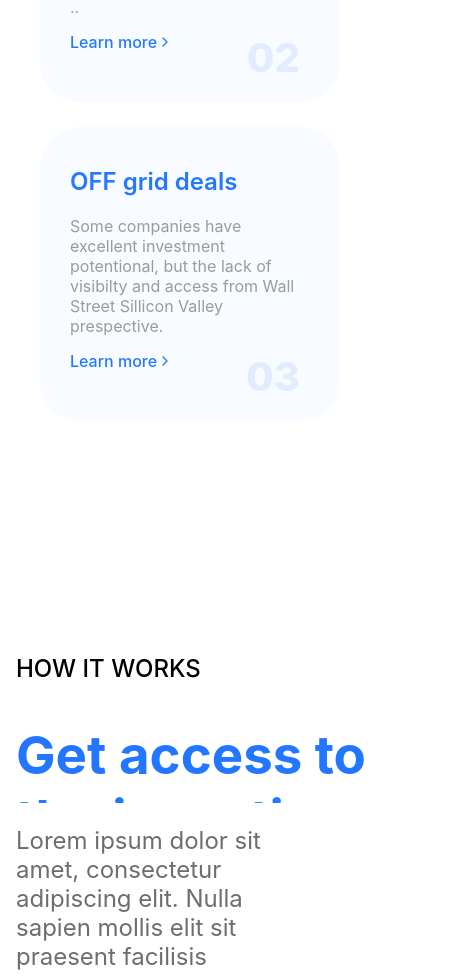
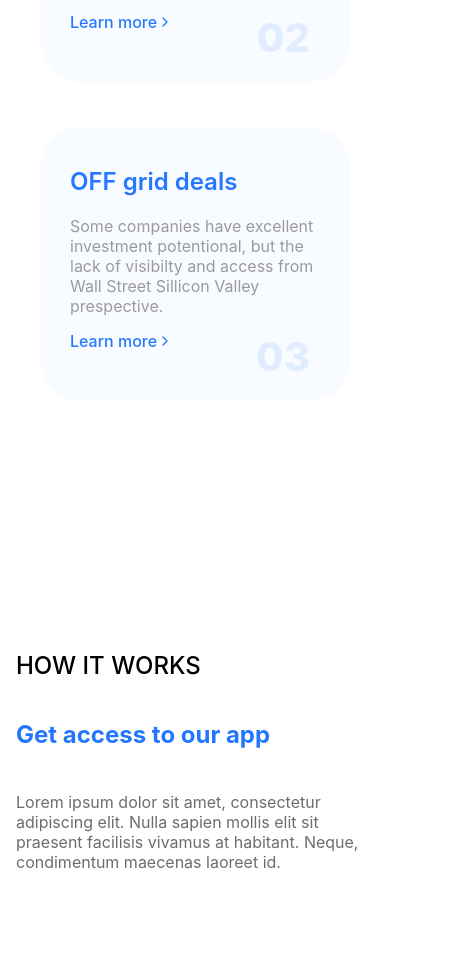
Before and after one commit to mhmdmaani/taskUAE, a React (Create React App) app: page / in a window 390 px wide. Shown: the part 1020-1997 px from the top of the page, 474 px wide, since content can reach past the window. Built offline with nearby package versions, Linux system fonts and the light colour scheme.

Commit message:
fix some responsive issues

```diff
--- a/src/components/cards/TransformedCard.js
+++ b/src/components/cards/TransformedCard.js
@@ -22,6 +22,9 @@ const StyledContainer = styled.div`
   position: relative;
   min-height: 300px;
   min-width: 300px;
+  @media (max-width: 600px) {
+    min-width: auto;
+  }
 `;
 const StyledSection = styled.div`
   transform: ${props=>specifyTransform(props)};
--- a/src/sections/howWroks/Descriptions.js
+++ b/src/sections/howWroks/Descriptions.js
@@ -1,4 +1,4 @@
-import { useMediaQuery } from '@mui/material';
+import { Container, useMediaQuery } from '@mui/material';
 import React from 'react';
 import styled from 'styled-components';
 import MultipleFlipTitle from '../../components/flipTitle/MultipleFlipTitle';
@@ -9,6 +9,12 @@ const StyledTag = styled.div`
   font-weight: 700;
   width: 100%;
 
+  @media (max-width: 600px) {
+    font-size: 2rem
+  }
+  @media (max-width: 427px) {
+    font-size: 1.5rem
+  }
 `;
 
 
@@ -18,6 +24,10 @@ const StyledDescription = styled.div`
   color: #6d6d6d;
   font-weight: 400;
   width: 70%;
+  @media (max-width: 600px) {
+    font-size: 1rem;
+    width: 100%;
+  }
 `;
 
 const StyledContainer = styled.div`
@@ -45,15 +55,26 @@ const StyledCaption = styled.div`
     `;
 
 function Descriptions({ items, currentIndex }) {
-     const isMobile = useMediaQuery('(max-width: 1024)');
-     const flippedTitleHeight = isMobile ? 50 : 80;
-     const flippedDescriptionHeight = isMobile ? 150 : 150;
+     const isMed = useMediaQuery('(max-width: 1024)');
+     const isSm = useMediaQuery('(max-width: 600px)');
+      const spicifyTitleHeight =()=> {
+         if(isMed){
+             return 80;
+         }
+          if(isSm){
+              return  50;
+          }
+          return 100;
+      }
+
+
+     const flippedDescriptionHeight = isMed ? 150 : 150;
   return (
     <StyledContainer>
       <StyledCaption>{items[currentIndex].caption}</StyledCaption>
       <StyledSpacer />
       <MultipleFlipTitle
-        height={flippedTitleHeight}
+        height={spicifyTitleHeight()}
         texts={items.map((c) => ({
           id: c.id,
           text: <StyledTag>{c.title}</StyledTag>,
@@ -65,8 +86,7 @@ function Descriptions({ items, currentIndex }) {
         height={flippedDescriptionHeight}
         texts={items.map((c) => ({
           id: c.id,
-          text: <StyledDescription>
-            {c.description}</StyledDescription>,
+          text: <StyledDescription>{c.description}</StyledDescription>,
         }))}
         currentIndex={currentIndex}
       />
--- a/src/sections/howWroks/HowWorks.js
+++ b/src/sections/howWroks/HowWorks.js
@@ -18,7 +18,7 @@ const items = [
   {
     id: 2,
     caption: 'How it works',
-    title: 'Get access to the investing app',
+    title: 'Get access to our app',
     description:
       'Lorem ipsum dolor sit amet, consectetur adipiscing elit. Nulla sapien mollis elit sit praesent facilisis vivamus at habitant. Neque, condimentum maecenas laoreet id.',
     number: '02',
@@ -39,25 +39,16 @@ const items = [
       'Lorem ipsum dolor sit amet, consectetur adipiscing elit. Nulla sapien mollis elit sit praesent facilisis vivamus at habitant. Neque, condimentum maecenas laoreet id.',
     number: '04',
   },
-
-  {
-    id: 5,
-    caption: '',
-    title: '',
-    description:
-      '',
-    number: '',
-  },
 ];
 
 const StyledContainer = styled.div`
   width: 100%;
-  overflow: hidden;
-  height: calc(${(props) => (props.itemsLength-1) * 100}vh - 900px);
+  height: calc(${(props) => (props.itemsLength-1) * 100}vh);
 `;
 
 const StyledFixedContainer = styled.div`
-  position: ${ (props) => props.isFixed ? 'fixed' : 'relative'};
+  position: sticky;
+  overflow: hidden;
   top: 0;
   left: 0;
   width: 100%;
@@ -114,8 +105,7 @@ function HowWorks() {
   return (
     <StyledContainer ref={ref} itemsLength={items.length}>
       <StyledFixedContainer isFixed={isShow && currentIndex>=0 && currentIndex<=items.length-1 }>
-
-        <Container >
+         <Container>
           <Grid container >
             <Grid item lg={10} md={10} sm={12}>
               <Descriptions
--- a/src/sections/howWroks/Numbers.js
+++ b/src/sections/howWroks/Numbers.js
@@ -8,7 +8,7 @@ const StyledContainer = styled.div`
   align-items: center;
   width: 100%;
   position: relative;
-  @media (max-width: 892px) {
+  @media (max-width: 897px) {
     flex-direction: row;
     justify-content: space-around;
     align-items: center;
@@ -32,7 +32,7 @@ const StyledNumber = styled.button`
     margin-right: 5px;
   }
   @media (max-width: 892px) {
-    font-size: 1rem;
+    font-size: 3rem;
     width: auto;
   }
 `;
@@ -53,9 +53,19 @@ const StyledIndicator = styled.div`
   }
   @media (max-width: 1024px) {
     transform: scaleX(${(props) => (props.current ? '2' : '0')});
-    display:none;
+    display: none;
   }
 `;
+
+const NumberRow= styled.div`
+  display: flex;
+  flex-direction: row;
+  justify-content: space-around;
+  align-items: center;
+  width: 100%;
+  `;
+
+
 function Numbers({ items, currentIndex, onScroll, isLast }) {
   return (
     <StyledContainer>
@@ -67,7 +77,7 @@ function Numbers({ items, currentIndex, onScroll, isLast }) {
           >
             {c.number}
           </StyledNumber>
-          {!isLast && <StyledIndicator current={index === currentIndex} />}
+          <StyledIndicator current={index === currentIndex} />
         </StyledContainer>
       ))}
     </StyledContainer>
--- a/src/sections/ourProcessSection/LeftSection/OurProcessSammury.js
+++ b/src/sections/ourProcessSection/LeftSection/OurProcessSammury.js
@@ -22,6 +22,9 @@ const StyledTitle = styled.div`
     min-width: 200px;
     margin-top: 2rem;
     margin-bottom: 2rem;
+    @media (max-width: 600px) {
+      min-width: auto;
+    }
 `;
 const StyledDescription = styled.div`
     font-size: 1.2rem;
@@ -54,6 +57,9 @@ const StyledButton = styled.button`
     background-color: #d4e4ff;
     color: #0060ff;
   }
+  @media (max-width: 600px) {
+    min-width: auto;
+  }
 `;
 
 
--- a/src/sections/ourProcessSection/Slider/SlideCard.js
+++ b/src/sections/ourProcessSection/Slider/SlideCard.js
@@ -2,6 +2,7 @@ import React from 'react';
 import styled from 'styled-components';
 import { useWindowScrollPositions } from '../../../hooks/useWindowScrollPosition';
 import { FiChevronLeft, FiChevronRight } from 'react-icons/fi';
+import { useMediaQuery } from '@mui/material';
 
 const StyledContainer = styled.div`
   width: ${(props) => props.cardWidth}px;
@@ -100,7 +101,9 @@ function SlideCard({
   onGoPrev,
   itemsLength,
 }) {
-  const cardWidth = 250;
+    const isSm = useMediaQuery('(max-width: 600px)');
+
+  const cardWidth = isSm?150: 250;
   const dragStart = (e) => {
     e.stopPropagation();
     //  e.dataTransfer.setData('card_id', target.id);
--- a/src/sections/ourProcessSection/Slider/Slider.js
+++ b/src/sections/ourProcessSection/Slider/Slider.js
@@ -38,6 +38,10 @@ const StyledContainer = styled.div`
   overflow-x: hidden;
   margin-left: -2rem;
   margin-top: 2rem;
+    @media (max-width: 600px) {
+     min-width: auto;
+    }
+
 `;
 
 const StyledMainContainer = styled.div`
--- a/src/sections/ourProcessSection/timeline/TimelineItem.js
+++ b/src/sections/ourProcessSection/timeline/TimelineItem.js
@@ -4,12 +4,14 @@ import {useWindowScrollPositions} from '../../../hooks/useWindowScrollPosition';
 
 
 const StyledContainer = styled.div`
-  width: 100%;
   position: relative;
   padding-left: 100px;
   height: 100%;
-  padding-top:2.5rem
-  `;
+  padding-top: 2.5rem;
+   @media (max-width: 897px) {
+     padding-left: 2rem;
+  }
+`;
 
   const StyledIndecatorSection = styled.div`
     height: 100%;
@@ -89,20 +91,26 @@ const StyledContainer = styled.div`
       font-weight: 400;
       text-align: left;
       margin-top: 1rem;
-      paddiing-top: 2rem;
       padding-left: 1rem;
-      width: calc(100% - 150px);
+      width: calc(78%);
     `;
 
 
     const StyledCaption = styled.div`
       font-size: 1rem;
-      color:  #151515;
+      color: #151515;
       font-weight: 400;
       position: absolute;
       left: -150px;
-      width:100px;
+      width: 100px;
       top: 1.7rem;
+      @media (max-width: 897px) {
+        left: 1rem;
+        top: 0;
+        text-align: left;
+        width: 200px;
+        font-size: 0.8rem;
+      }
     `;
 
   const StyledNumber= styled.div`
@@ -118,7 +126,6 @@ function TimelineItem({title, number, description,caption, isLast}) {
      const {scrollY} = useWindowScrollPositions();
      const ref = React.useRef(null);
      const indecatorRef = React.useRef(null);
-
 
         const [progress, setProgress] = React.useState(0);
         const [isStart, setIsStart] = React.useState(false);
--- a/src/sections/solutionsSection/Solutions.js
+++ b/src/sections/solutionsSection/Solutions.js
@@ -3,7 +3,6 @@ import { Container, Grid } from '@mui/material';
 import TransformedCard from '../../components/cards/TransformedCard';
 import FlipTitle from '../../components/flipTitle/FlipTitle';
 import styled from 'styled-components';
-
 
 const solutions = [
   {
@@ -32,14 +31,12 @@ following years ..`,
   },
 ];
 
-
 const StyledTitle = styled.div`
   width: 100%;
   height: 100%;
   font-size: 2.5rem;
   font-weight: 700;
-`
-
+`;
 
 const DescriptionText = styled.div`
   width: 60%;
@@ -53,9 +50,10 @@ const DescriptionText = styled.div`
   margin-left: auto;
   margin-right: auto;
   margin-bottom: 4rem;
-`
-
-
+  @media (max-width: 600px) {
+    width: auto;
+  }
+`;
 
 function Solutions() {
   const [hoveredCard, setHoveredCard] = React.useState(null);
@@ -107,6 +105,7 @@ function Solutions() {
             lg={4}
             md={4}
             sm={12}
+            xs={12}
             padding={3}
             style={{ position: 'relative' }}
           >
```
Lines whose indentation alone changed are shown as unchanged.
